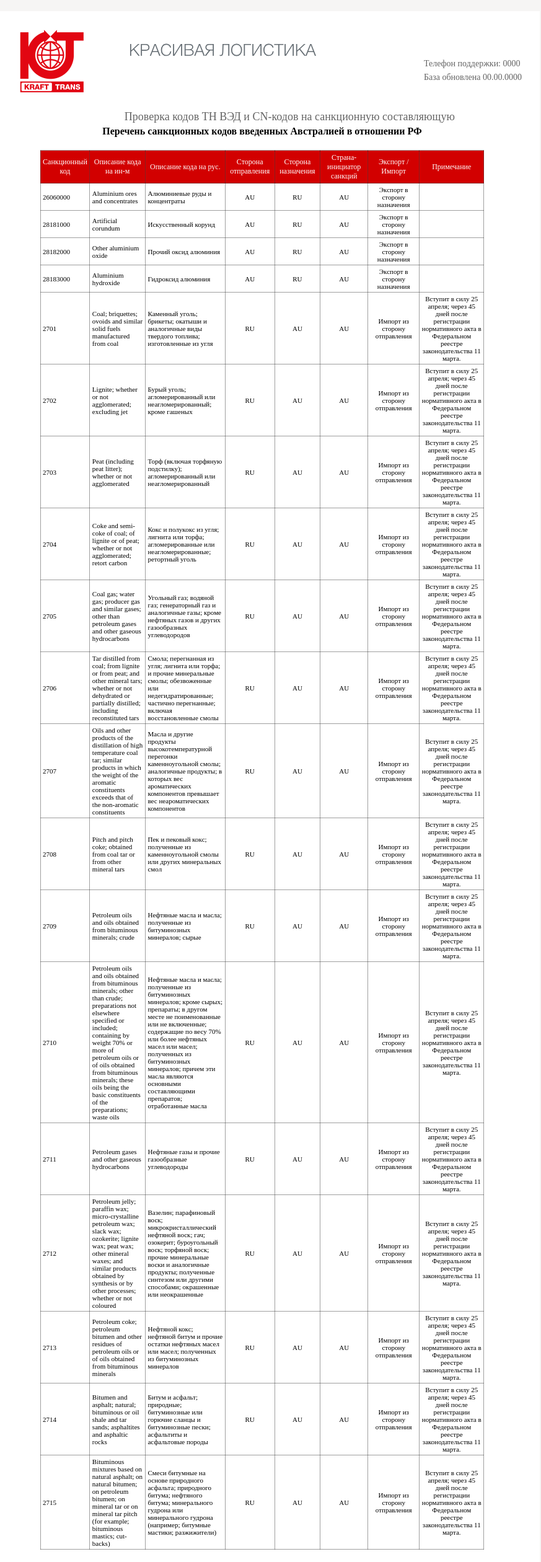
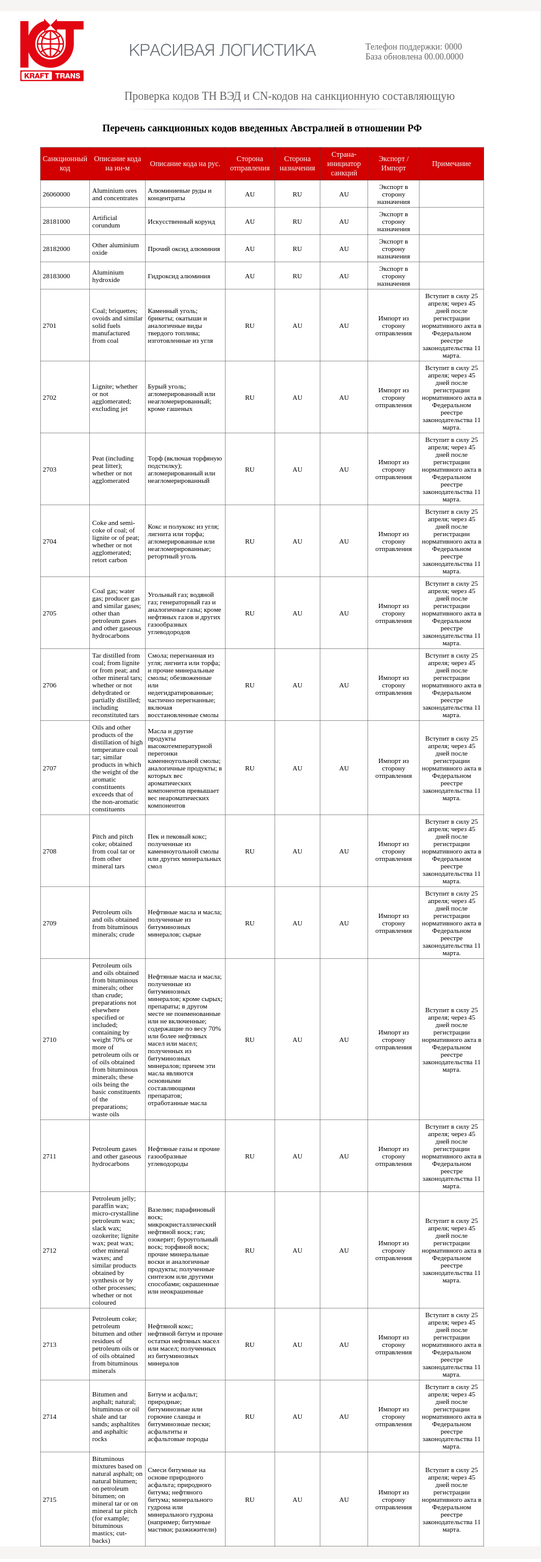
Before and after one commit to IvanRakach/Sanctions_TN_VED, a Django app: page /au_sanctions_list/ in a window 1280 px wide. Shown: the whole page at 62% size, without its empty margins (217-1090 px from the left). After the commit the page ends 2495 px from the top, so only its background shows below. Run offline with Django 4.2, Linux system fonts and the light colour scheme; data comes from the database, SQL or seed files in the repository.

Commit message:
- css (header and search field); - tel number - db ("Импорт из странЫ отправления")

```diff
--- a/sanctions_tn_ved_codes/tn_ved_main/static/tn_ved_main/css/tn_ved_main.css
+++ b/sanctions_tn_ved_codes/tn_ved_main/static/tn_ved_main/css/tn_ved_main.css
@@ -4,7 +4,7 @@
 }
 header{
     width: 100%;
-    height: 100px;
+    height: 120px;
     margin: 0 auto;
     margin-top: 2%;
     background-color: #fff;
@@ -12,7 +12,7 @@
 body{
     margin: 0 auto;
     width: 70%;
-    /*height: 150px;*/
+    height: 250px;
     background-color: #fff;
 }
 
@@ -54,58 +54,6 @@
     width: 350px;
     height: 45px;
 }
-@media screen and (max-width: 2560px){
-    .header_block_0{
-        margin: 0 auto;
-        margin-left: 5%;
-        margin-top: 2%;
-        width: 125px;
-        height: 150px;
-        display: block;
-        float: left;
-        /*background-color: lightyellow;*/
-    }
-    .header_block_1{
-        margin: 0 auto;
-        margin-left: 24%;
-        width: 30%;
-        height: 70px;
-        display: block;
-        float: left;
-        /*background-color: lightblue;*/
-    }
-    .header_block_1_img_2{
-        margin-top: 40px;
-        padding-left: 25px;
-        width: 300px;
-        height: 45px;
-    }
-    .header_block_2{
-        margin: 0 auto;
-        width: 30%;/*37.5%;*/
-        height: auto;
-        display: block;
-        float: left;
-        margin-top: 50px;
-        padding-top: 20px;
-        /*padding-left: 35px;*/
-        color: #646464;
-        font-size: 14px;
-        /*background-color: red;*/
-    }
-    .header_block_2 div{
-        margin-top: 2.5%;
-        padding-left: 35%;
-    }
-    .hr_header_line{
-        padding-right: 35%;
-        width: 50%;
-        height: 2px;
-        margin: 0 auto;
-        border: 0;
-        background: linear-gradient(to right, rgba(0,0,64,0)0%, rgba(0,0,64,0.3)50%, rgba(0,0,64,0)100%)
-    }
-}
 @media screen and (max-width: 1439px){
     .header_block_1{
         margin: 0 auto;
@@ -241,7 +183,6 @@
 
 main{
     height: auto;
-    margin-top: -3.2%;
     background-color: #fff;
 }
 .wrapper_index{
```
Also changed, not shown: other parts of sanctions_tn_ved_codes/tn_ved_main/static/tn_ved_main/css/tn_ved_main.css (+4 -46 lines).
